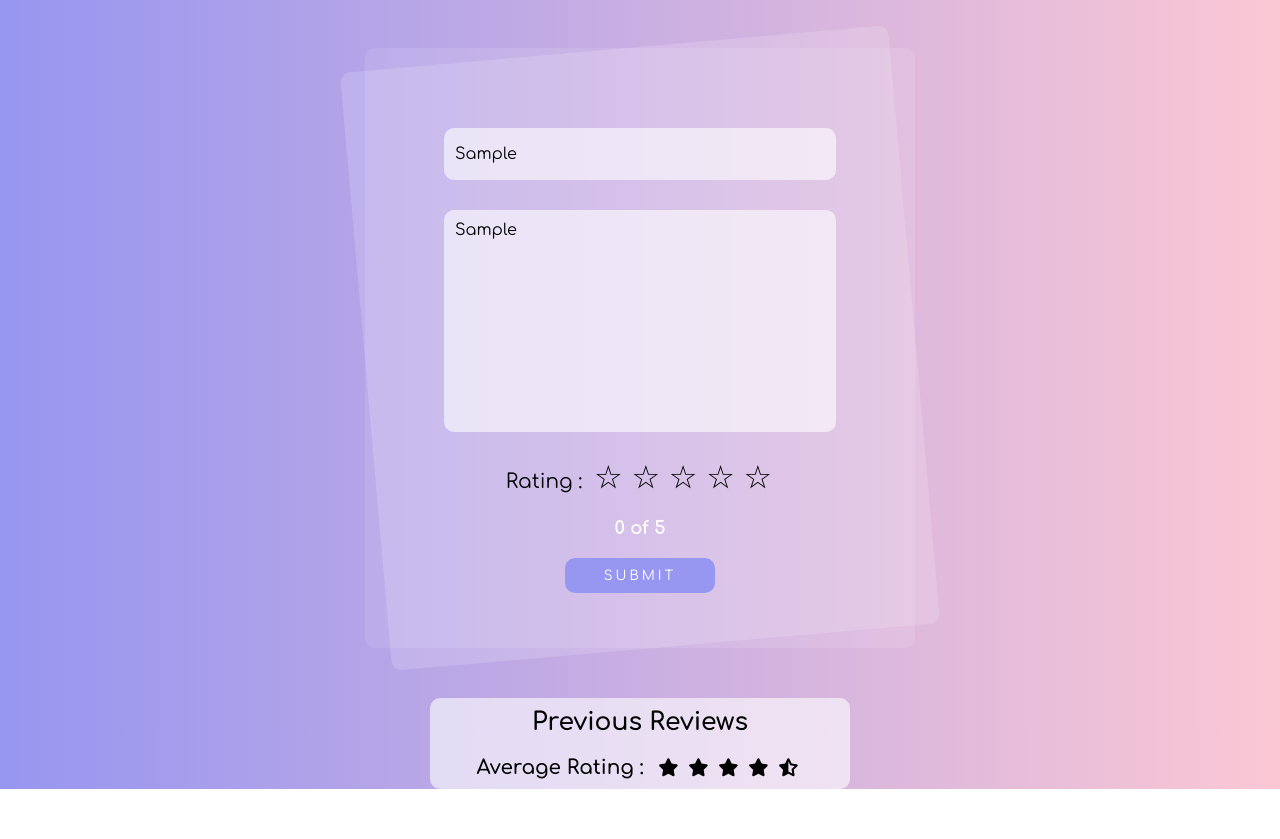
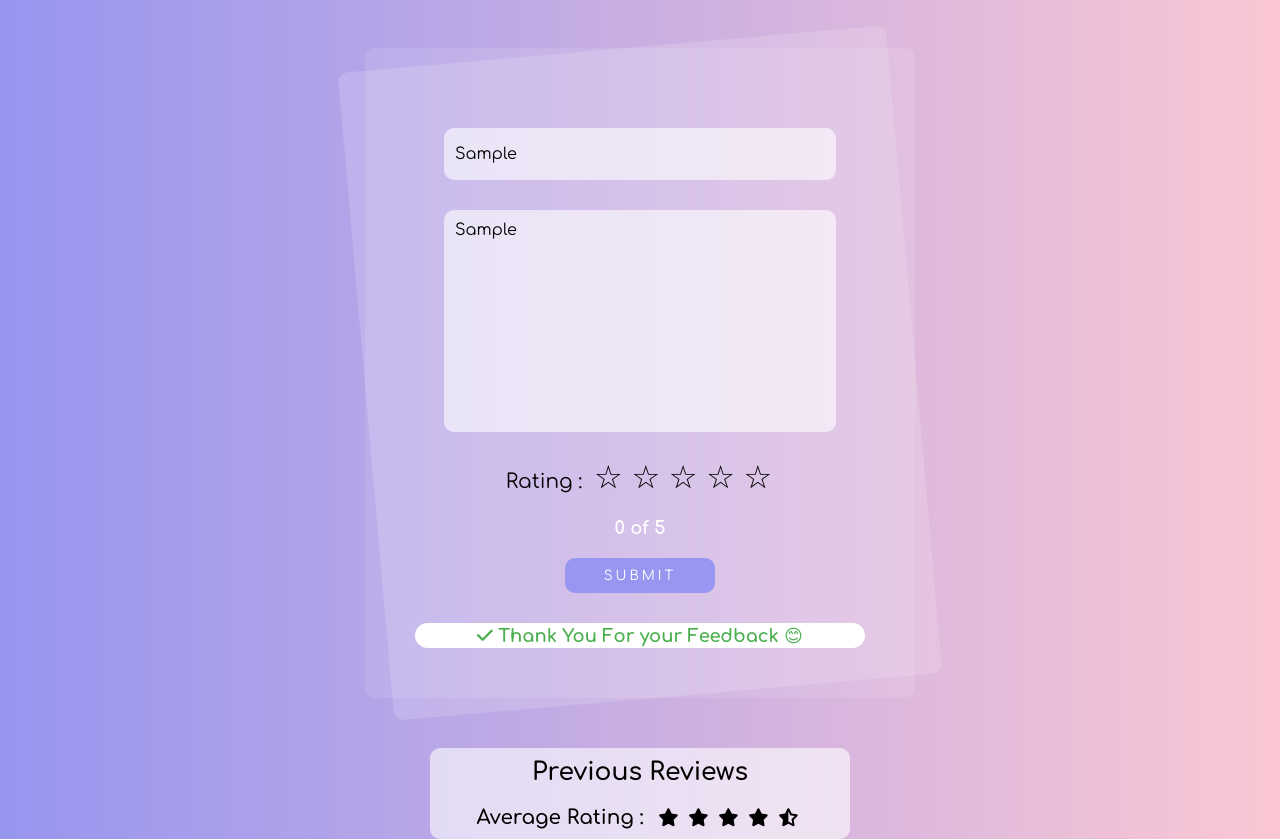
Before and after one commit to GMKrishna99/feedback, a plain HTML site: page index.html in a window 1280 px wide. Both pictures are taken after typing "Sample", "Sample" into the empty fields and a click on the button "SUBMIT". Shown: the part 96-935 px from the top of the page. Before the commit the page ends 885 px from the top, so only its background shows below. Drawn offline with nearby package versions, Linux system fonts and the light colour scheme; no server answers.

Commit message:
completed

```diff
--- a/index.html
+++ b/index.html
@@ -27,6 +27,7 @@
         </div>
         <p class="current_rating" style="color: white; font-weight: 800; font-size: 18px;">0 of 5</p>
         <button type="submit" class="submit" onclick="submitreview()">SUBMIT</button>
+        <p class="hidden" id="hidden"><i class="fa-solid fa-check"></i> Thank You For your Feedback 😊</p>
     </div>
 </div>
 <div class="previous">
--- a/script.js
+++ b/script.js
@@ -32,7 +32,7 @@ function submitreview()
   let review_text=document.getElementById("review_text").value;
   let rating=current_star_level_value;
   console.log(rating);
-
+  document.getElementById('hidden').style.display='block';
   if(name=="" ||review_text=="" ||isNaN(rating))
   {
       alert("Please fill all the fields")
@@ -55,7 +55,6 @@ function submitreview()
   document.getElementById("name").value="";
   document.getElementById("review_text").value="";
   document.getElementsByClassName("current_rating").value="";
-  alert("Thank you for your valuable review");
 
 
 
--- a/style.css
+++ b/style.css
@@ -26,7 +26,7 @@ text-align: center;
 .contaier .form{
     margin-top: 20px;
     width: 450px;
-    height: 500px;
+    height: 550px;
     background: rgba(255, 255, 255, .10);
     padding: 50px;
     border-radius: 10px;
@@ -100,9 +100,19 @@ text-align: center;
     letter-spacing: 3px;
     cursor: pointer;
     border-radius: 10px;
+    margin-bottom: 30px;
 }
 .submit:hover{
     background-color: #8280df;
+}
+p.hidden{
+    font-size: 18px;
+    color: #4caf50;
+    font-weight: 800;
+    background-color: white;
+    padding: 2px;
+    border-radius: 30px;
+    display: none;
 }
 .previous{
     margin-top: 50px;
```
